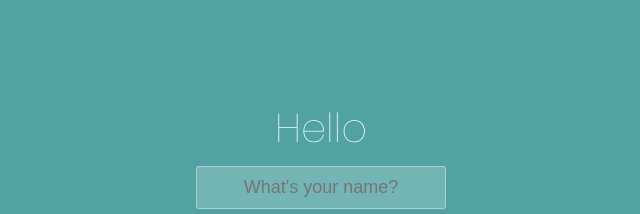
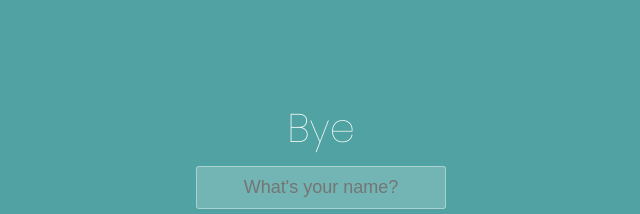
Before and after one commit to harshida97/SimpleInput, a plain HTML site: page index.html in a window 1280 px wide. Shown: the part 78-292 px from the top of the page, 319-959 px from the left. Drawn offline with Linux system fonts and the light colour scheme.

Commit message:
updated h1

```diff
--- a/index.html
+++ b/index.html
@@ -12,7 +12,7 @@
 </head>
 <body>
     <div class="container">
-        <h1>Hello</h1>
+        <h1>Bye</h1>
         <input type="text" placeholder="What's your name?">
         <button>Submit</button>
     </div>
```
